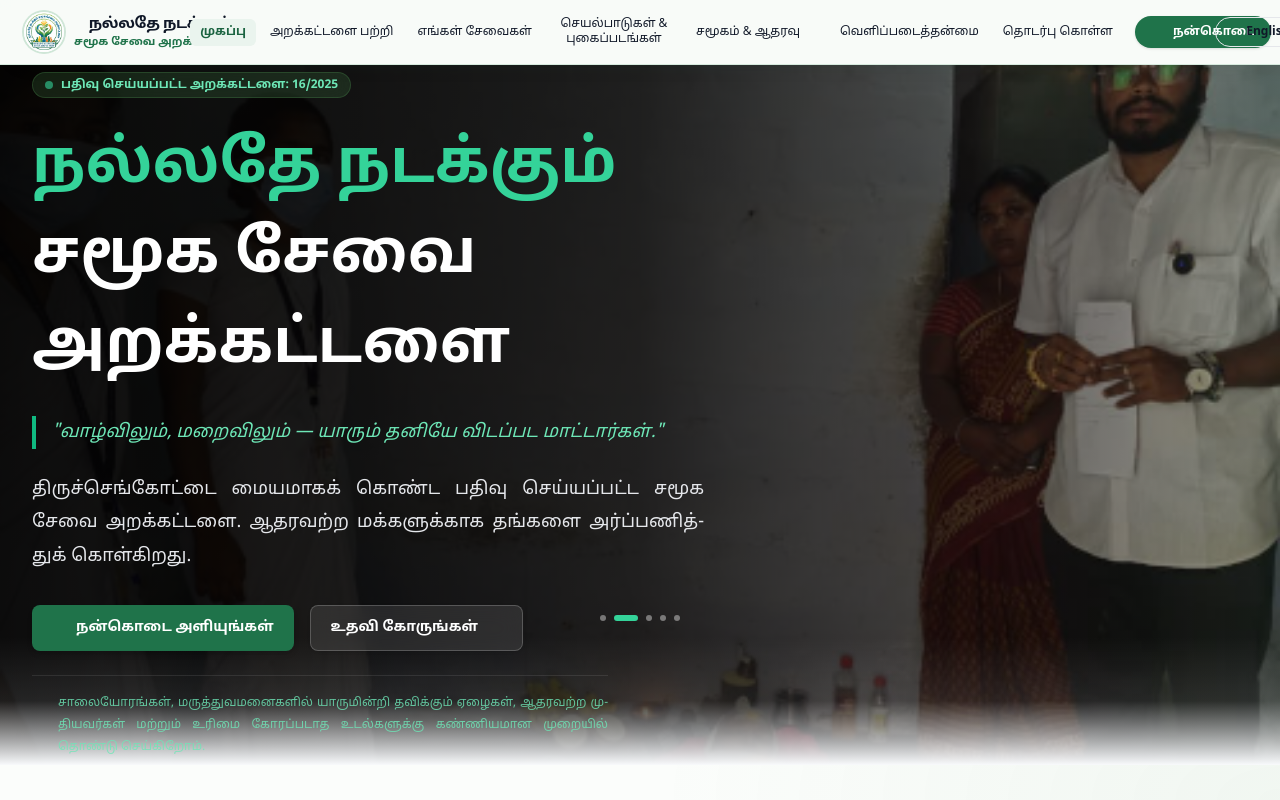
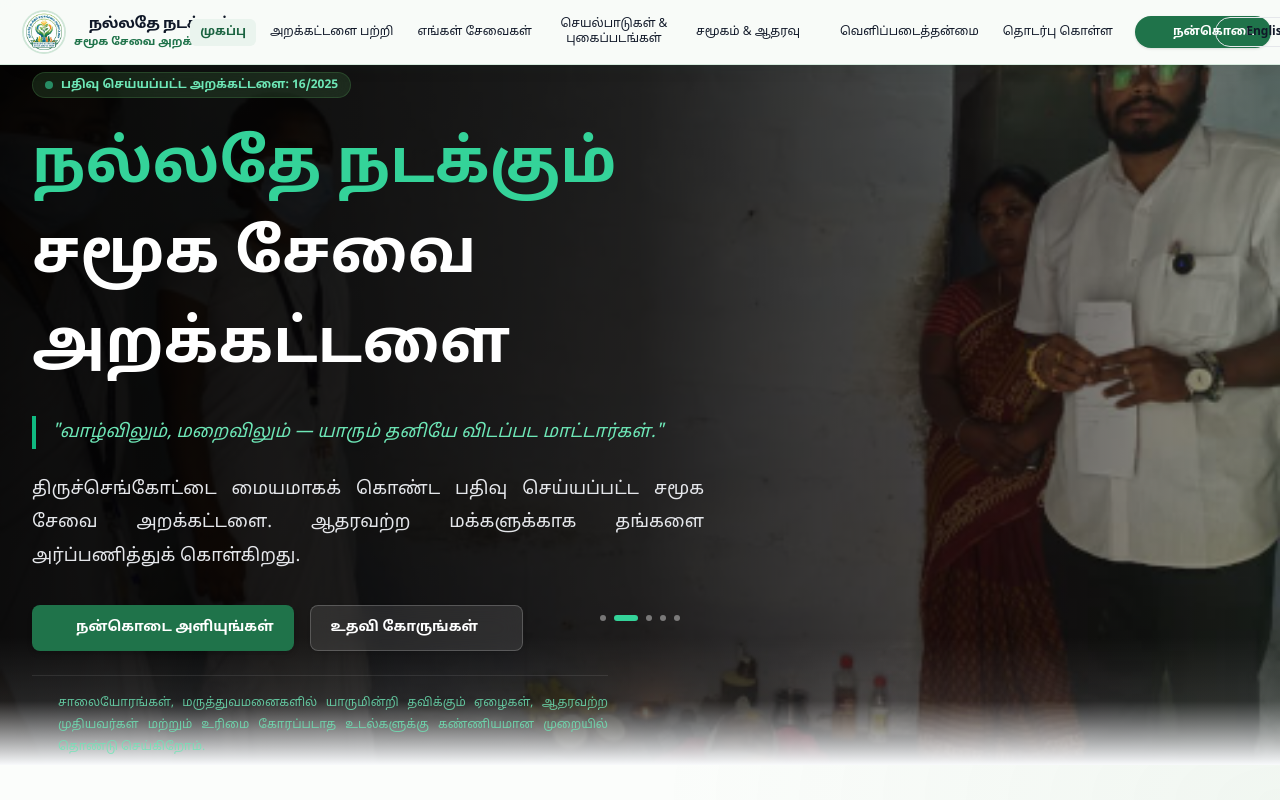
Before and after one commit to THEERRV-ORG/nallathe-nadakkum-social-service-trust, a React (Vite) app: page / in a window 1280 px wide. Shown: the top 800 px of the page. Built offline with nearby package versions, Linux system fonts and the light colour scheme; some icons are missing.

Commit message:
justification with spaces only - no hyphens

```diff
--- a/src/index.css
+++ b/src/index.css
@@ -92,7 +92,7 @@ body {
 :where(.site-shell p, .site-shell li, .site-shell blockquote) {
   text-align: justify;
   text-justify: inter-word;
-  hyphens: auto;
+  hyphens: none;
 }
 
 .site-shell :where(input, textarea)::placeholder {
```
